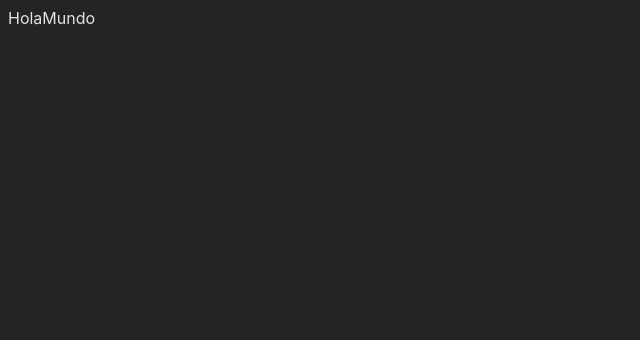
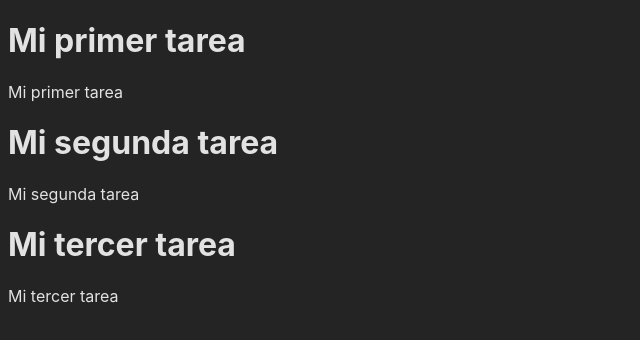
Before and after one commit to AbrahamCanul-Abe/react-tasks-app, a React (Vite) app: page / in a window 1280 px wide. Shown: the top 340 px of the page, without its empty margins (0-640 px from the left). Built offline with nearby package versions, Linux system fonts and the light colour scheme.

Commit message:
task list

```diff
--- a/src/App.jsx
+++ b/src/App.jsx
@@ -1,5 +1,11 @@
+import TaskList from './TaskList';
+
 function HolaMundo() {
-	return <div>HolaMundo</div>;
+	return (
+		<div>
+			<TaskList />
+		</div>
+	);
 }
 
 export default HolaMundo;
--- /dev/null
+++ b/src/TaskList.jsx
@@ -0,0 +1,27 @@
+import { tasks as data } from './tasks';
+import { useState, useEffect } from 'react';
+
+function TaskList() {
+	const [tasks, setTasks] = useState([]);
+
+	useEffect(() => {
+		setTasks(data);
+	}, []);
+
+	if (tasks.length === 0) {
+		return <h1>No hay tareas aun</h1>;
+	}
+
+	return (
+		<div>
+			{tasks.map((task) => (
+				<div key={task.id}>
+					<h1>{task.title}</h1>
+					<p>{task.description}</p>
+				</div>
+			))}
+		</div>
+	);
+}
+
+export default TaskList;
--- /dev/null
+++ b/src/tasks.js
@@ -0,0 +1,17 @@
+export const tasks = [
+	{
+		id: 0,
+		title: 'Mi primer tarea',
+		description: 'Mi primer tarea',
+	},
+	{
+		id: 1,
+		title: 'Mi segunda tarea',
+		description: 'Mi segunda tarea',
+	},
+	{
+		id: 2,
+		title: 'Mi tercer tarea',
+		description: 'Mi tercer tarea',
+	},
+];
```
